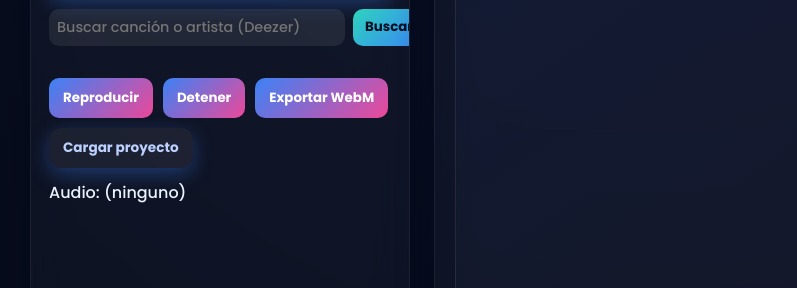
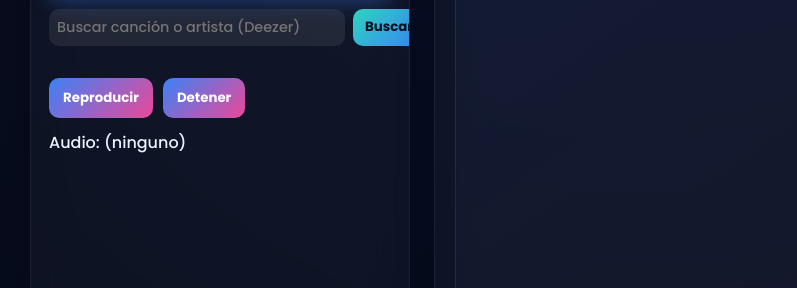
Before and after one commit to luislopez-17/Pelicula_Vida, a plain HTML site: page index.html in a window 1280 px wide. Shown: the part 345-633 px from the top of the page, 0-797 px from the left. Drawn offline with Linux system fonts and the light colour scheme.

Commit message:
se modificaron botones

```diff
--- a/index.html
+++ b/index.html
@@ -35,11 +35,6 @@
           <div class="buttons">
             <button id="playBtn">Reproducir</button>
             <button id="stopBtn">Detener</button>
-            <button id="exportBtn">Exportar WebM</button>
-            <label class="file-input small">
-              <input id="loadProjectInput" type="file" accept="application/json" />
-              Cargar proyecto
-            </label>
           </div>
 
           <div class="audio-info" id="audioInfo">Audio: (ninguno)</div>
```
